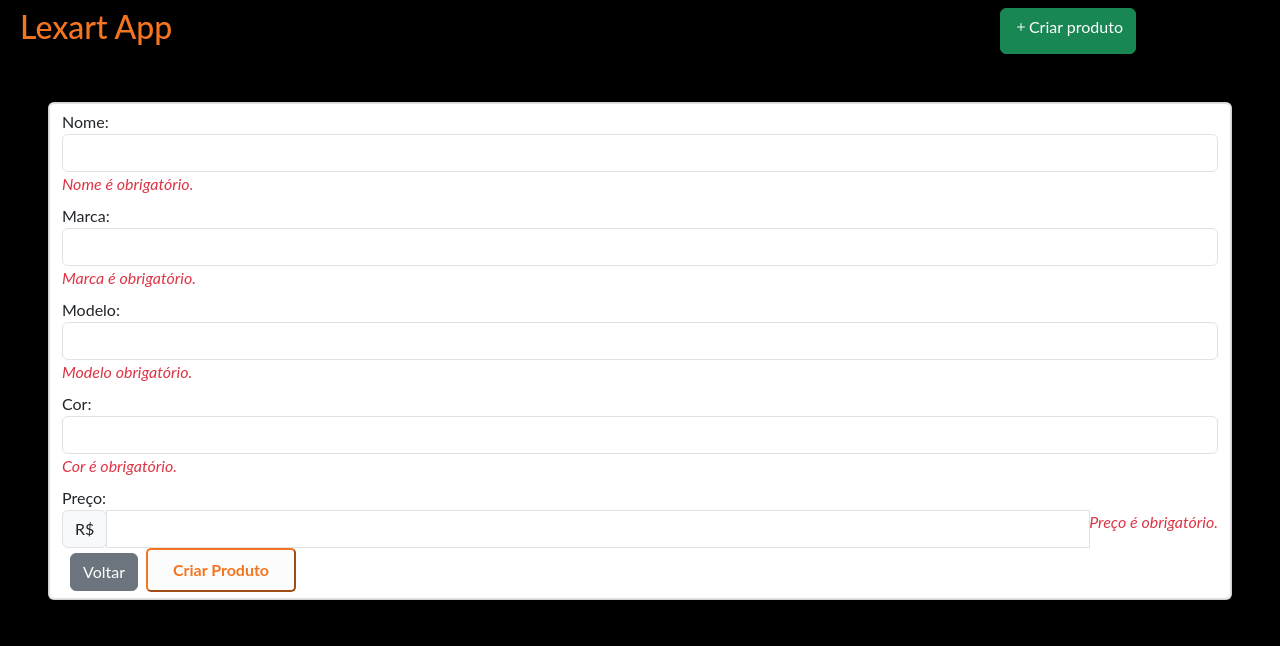
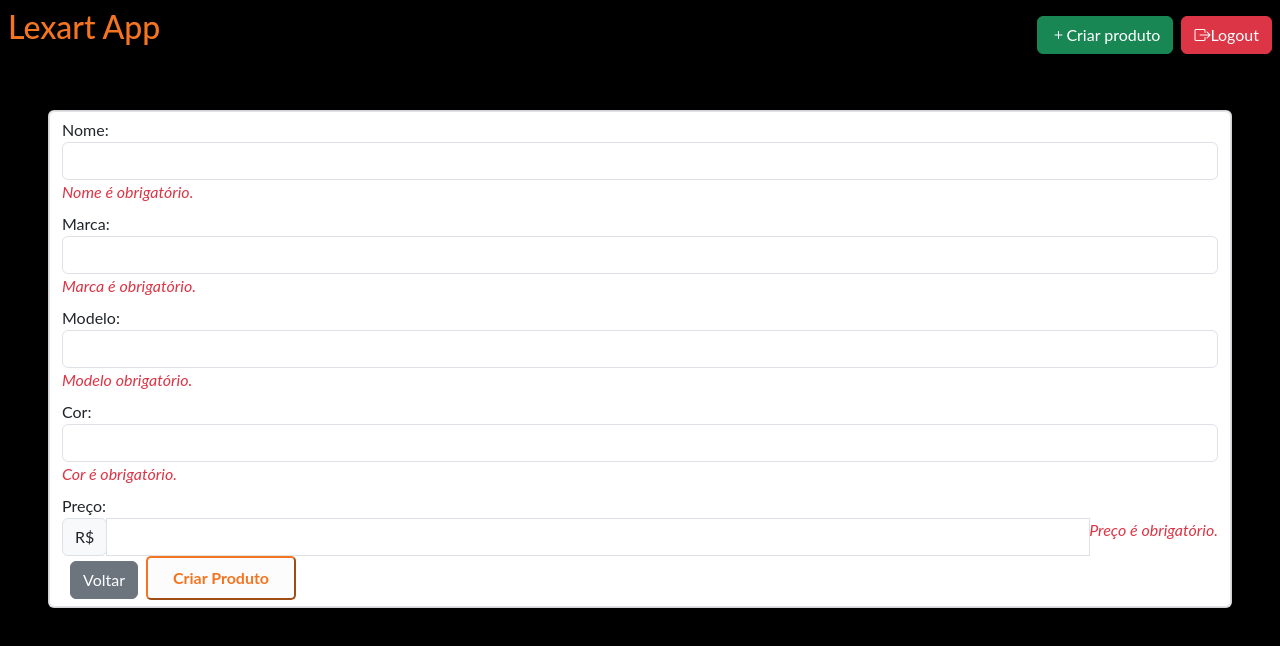
Before and after one commit to itaji-create/lexart-app-frontend, a React (Create React App) app: page /product/create in a window 1280 px wide. Shown: the top 646 px of the page. Built offline with nearby package versions, Linux system fonts and the light colour scheme.

Commit message:
adiciona button de logout no header

```diff
--- a/src/components/Header.jsx
+++ b/src/components/Header.jsx
@@ -3,12 +3,18 @@ import React, { Component } from "react";
 class Header extends Component {
   render() {
     return (
-      <div className="container d-flex m-2 justify-content-between">
+      <div className="d-flex m-2 justify-content-between">
         <h2>Lexart App</h2>
-        <a href='/product/create' className="btn btn-success">
-          <i className="bi bi-plus"></i>
-          Criar produto
-        </a>
+        <div>
+          <a href='/product/create' className="btn btn-success m-2">
+            <i className="bi bi-plus"></i>
+            Criar produto
+          </a>
+          <a href='/' className="btn btn-danger">
+            <i class="bi bi-box-arrow-right" />
+            Logout
+          </a>
+        </div>
       </div>
     );
   }
```
